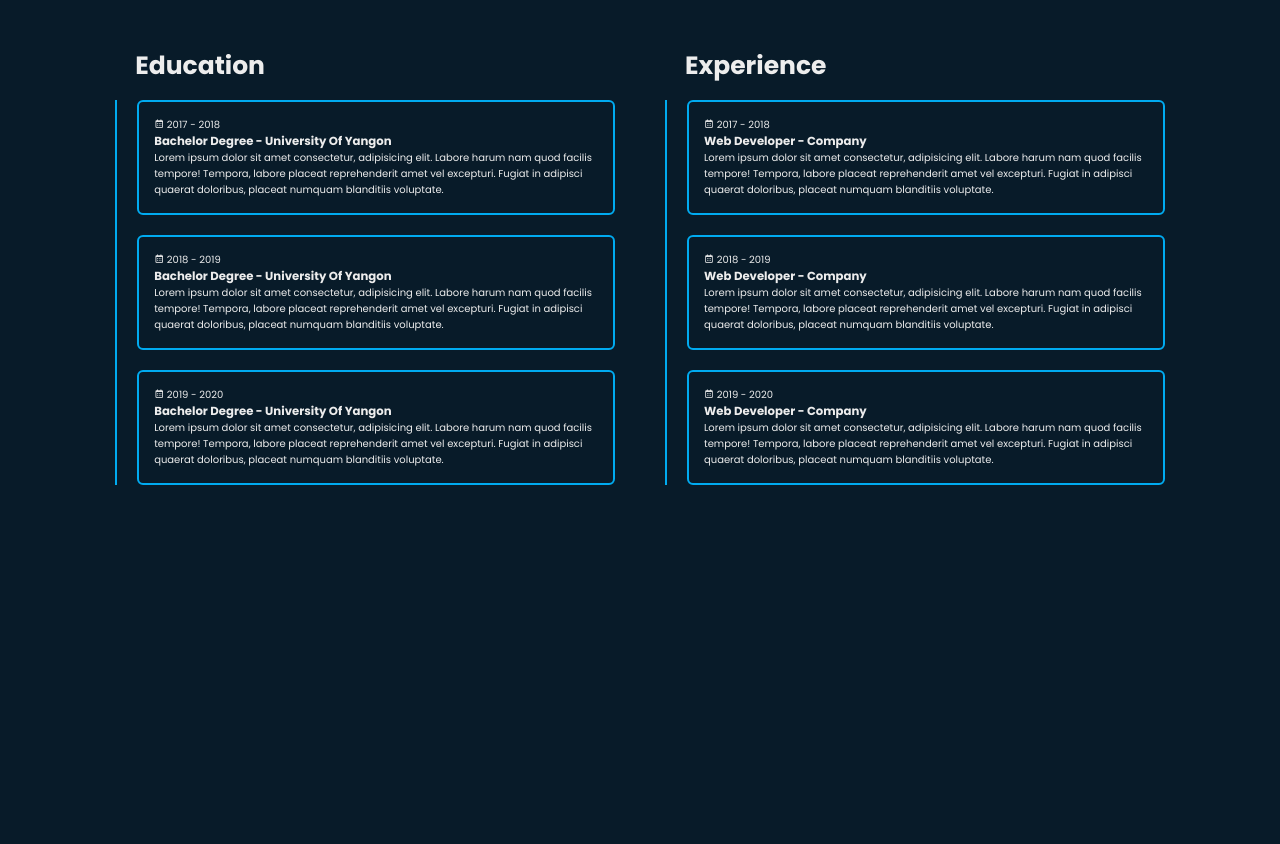
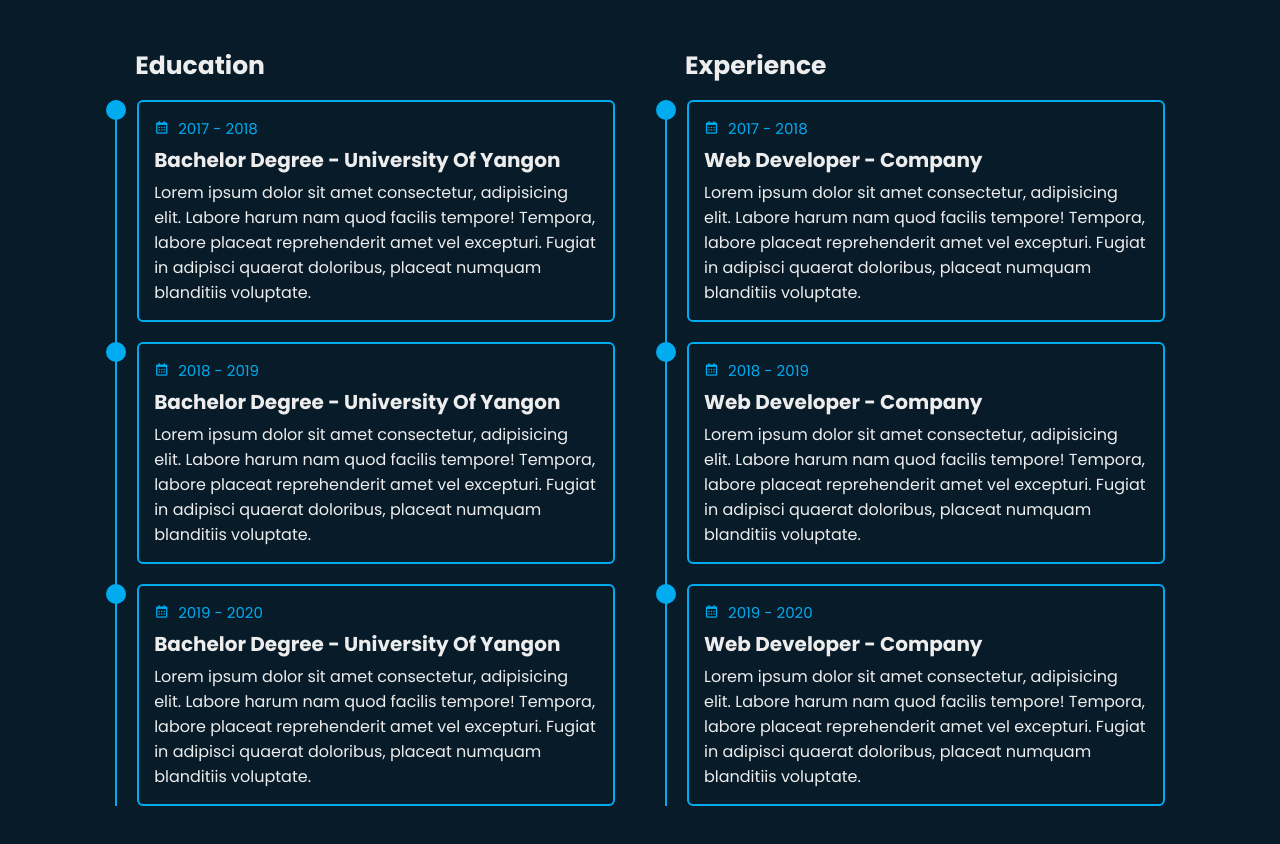
Before and after one commit to Kyaw-Min-Htway/portfolioAgain, a plain HTML site: page index.html in a window 1280 px wide. Shown: the part 1792-2636 px from the top of the page. Before the commit the page ends 2347 px from the top, so only its background shows below. Drawn offline with nearby package versions, Linux system fonts and the light colour scheme.

```diff
--- a/style.css
+++ b/style.css
@@ -339,6 +339,18 @@
     padding-left: 2rem;
 }
 
+.education-box .education-content::before {
+    content: '';
+    position: absolute;
+    top: 0;
+    left: -1.1rem;
+    width: 2rem;
+    height: 2rem;
+    background: var(--main-color);
+    border-radius: 50%;
+
+}
+
 .education-content .content {
     position: relative;
     padding: 1.5rem;
@@ -347,4 +359,37 @@
     margin-bottom: 2rem;
 }
 
-.education-content .content .year
+.education-content .content::before {
+    content: '';
+    position: absolute;
+    top: 0;
+    left: 0;
+    width: 0;
+    height: 100%;
+    background: var(--second-bg-color);
+    z-index: -1;
+    transition: .5s;
+}
+
+.education-content .content:hover::before {
+    width: 100%;
+}
+
+.education-content .content .year {
+    font-size: 1.5rem;
+    color: var(--main-color);
+    padding-bottom: .5rem;
+}
+
+.education-content .content .year i {
+    padding-right: .5rem;
+}
+
+.education-content .content h3 {
+    font-size: 2rem;
+}
+
+.education-content .content p {
+    font-size: 1.6rem;
+    padding-top: .5rem;
+}
```
